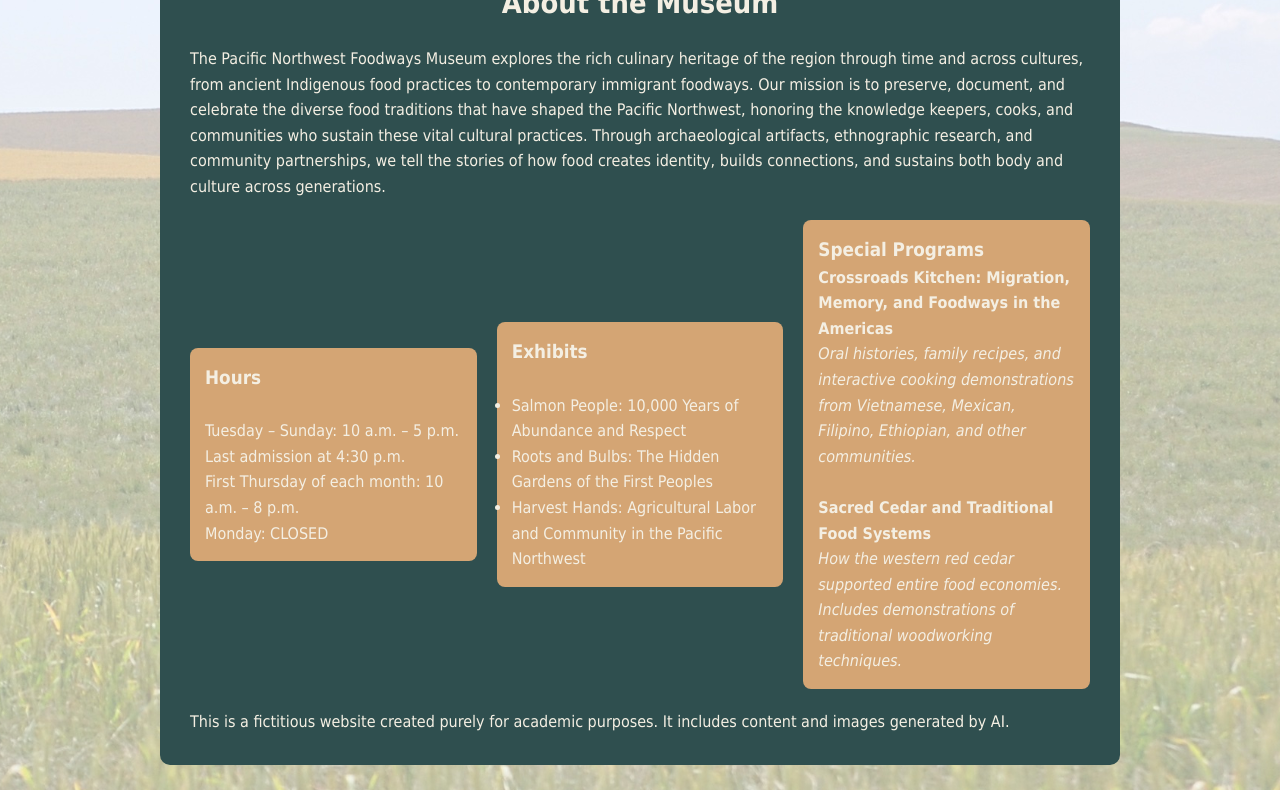
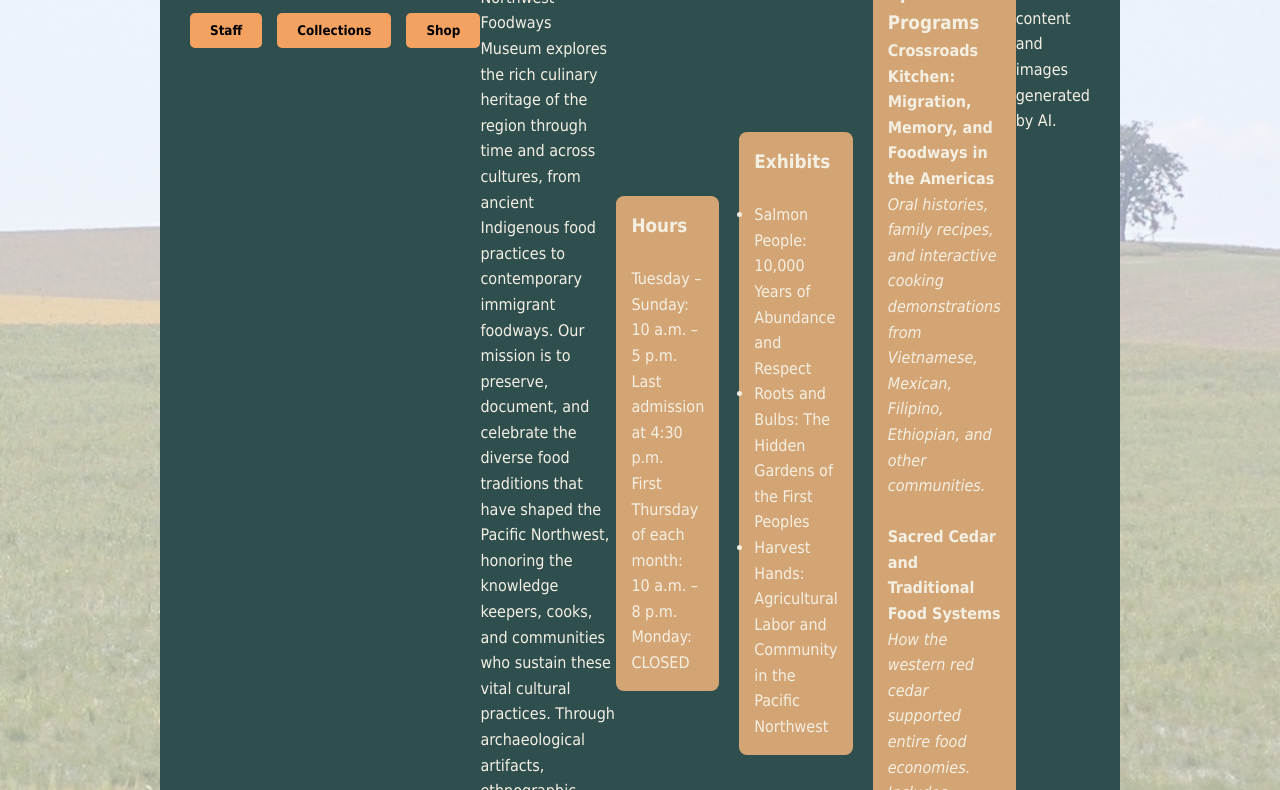
Before and after one commit to catherine-hawley/MuseumBrandNew, a plain HTML site: page index.html in a window 1280 px wide. Shown: the part 269-1059 px from the top of the page. Drawn offline with Linux system fonts and the light colour scheme.

Commit message:
Update style.css

```diff
--- a/css/style.css
+++ b/css/style.css
@@ -23,8 +23,8 @@ header {
 
 /* Container for text */
 .container {
-  display: grid;
-  max-width: max-content;
+  display: flex;
+  grid: auto auto / auto auto auto auto;
   background-color: #2f4f4f;
   padding: 30px;
   max-width: 960px;
```
